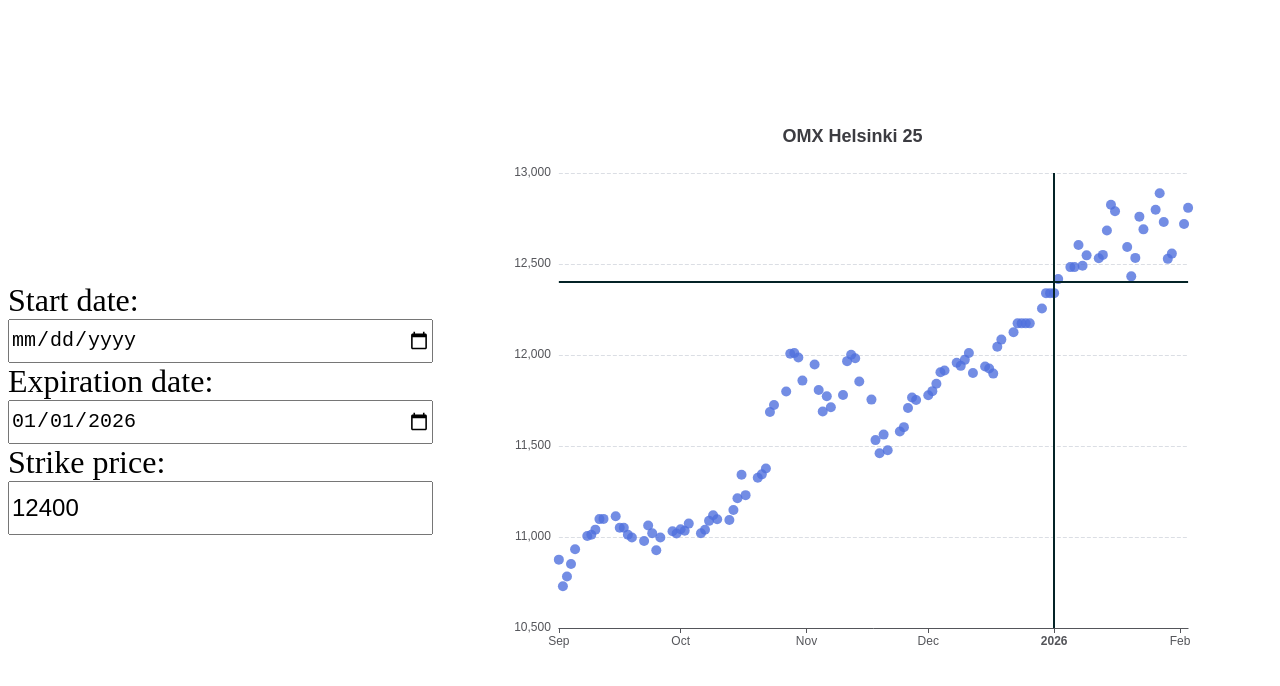
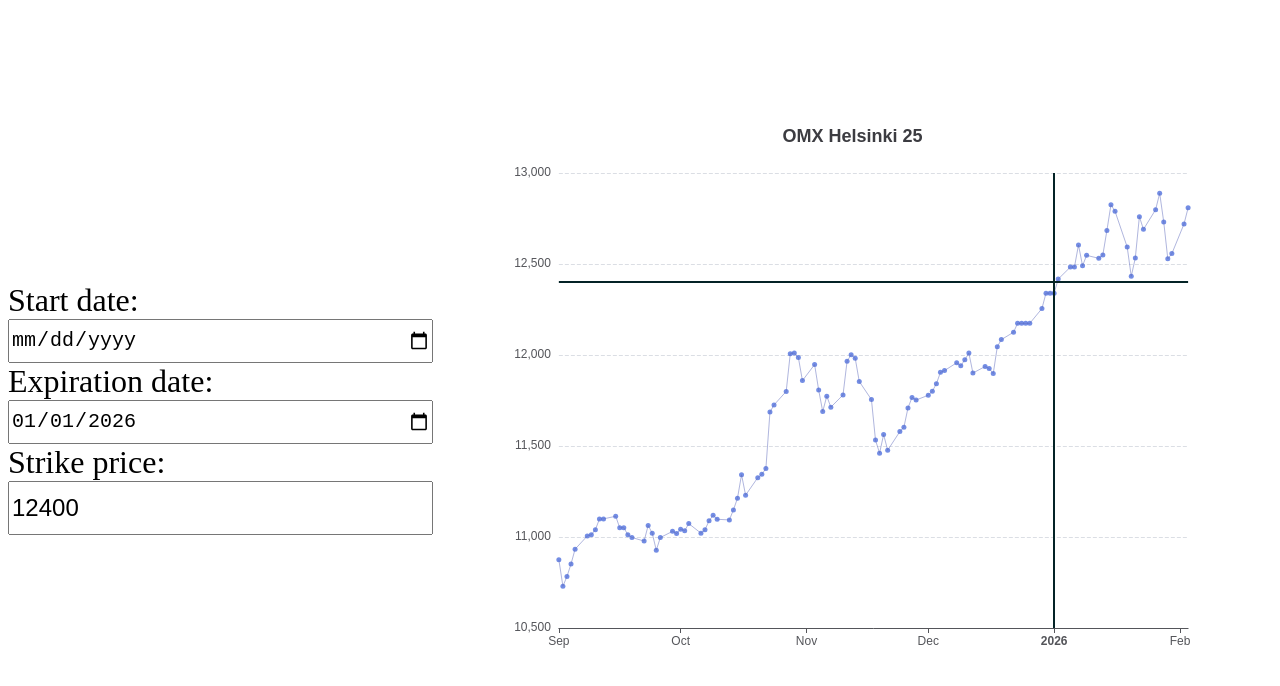
Before and after one commit to WilliamTuominiemi/Vopti, a Vue app: page / in a window 1280 px wide. Shown: the top 686 px of the page. Built offline with nearby package versions, Linux system fonts and the light colour scheme.

Commit message:
scatter has line between dots

```diff
--- a/src/App.vue
+++ b/src/App.vue
@@ -1,7 +1,7 @@
 <script setup lang="ts">
 import { use } from 'echarts/core'
 import { CanvasRenderer } from 'echarts/renderers'
-import { ScatterChart } from 'echarts/charts'
+import { ScatterChart, LineChart } from 'echarts/charts'
 import {
   GridComponent,
   TitleComponent,
@@ -28,6 +28,7 @@ use([
   TooltipComponent,
   CanvasRenderer,
   MarkLineComponent,
+  LineChart,
 ])
 
 const expirationDate = ref('2026-01-01')
@@ -57,6 +58,7 @@ const option = computed(() => ({
     {
       type: 'scatter',
       data: seriesData.value,
+      symbolSize: 5,
       markLine: {
         symbol: 'none',
         label: { show: false },
@@ -73,6 +75,15 @@ const option = computed(() => ({
           },
           { yAxis: strikePrice.value },
         ],
+      },
+    },
+    {
+      type: 'line',
+      data: seriesData.value,
+      showSymbol: false, // hides the line's own dots
+      lineStyle: {
+        color: 'rgba(99, 110, 190, 0.5)',
+        width: 1,
       },
     },
   ],
```
